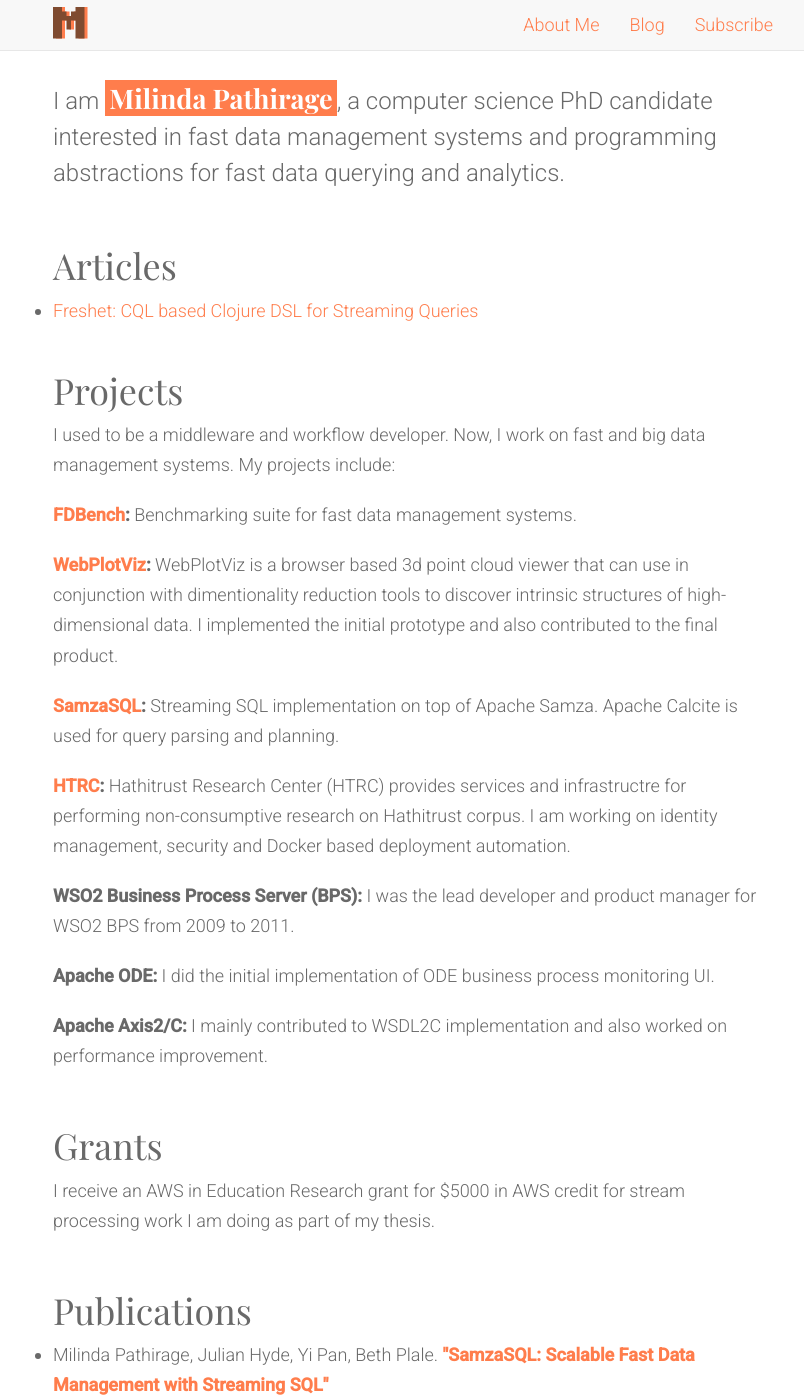
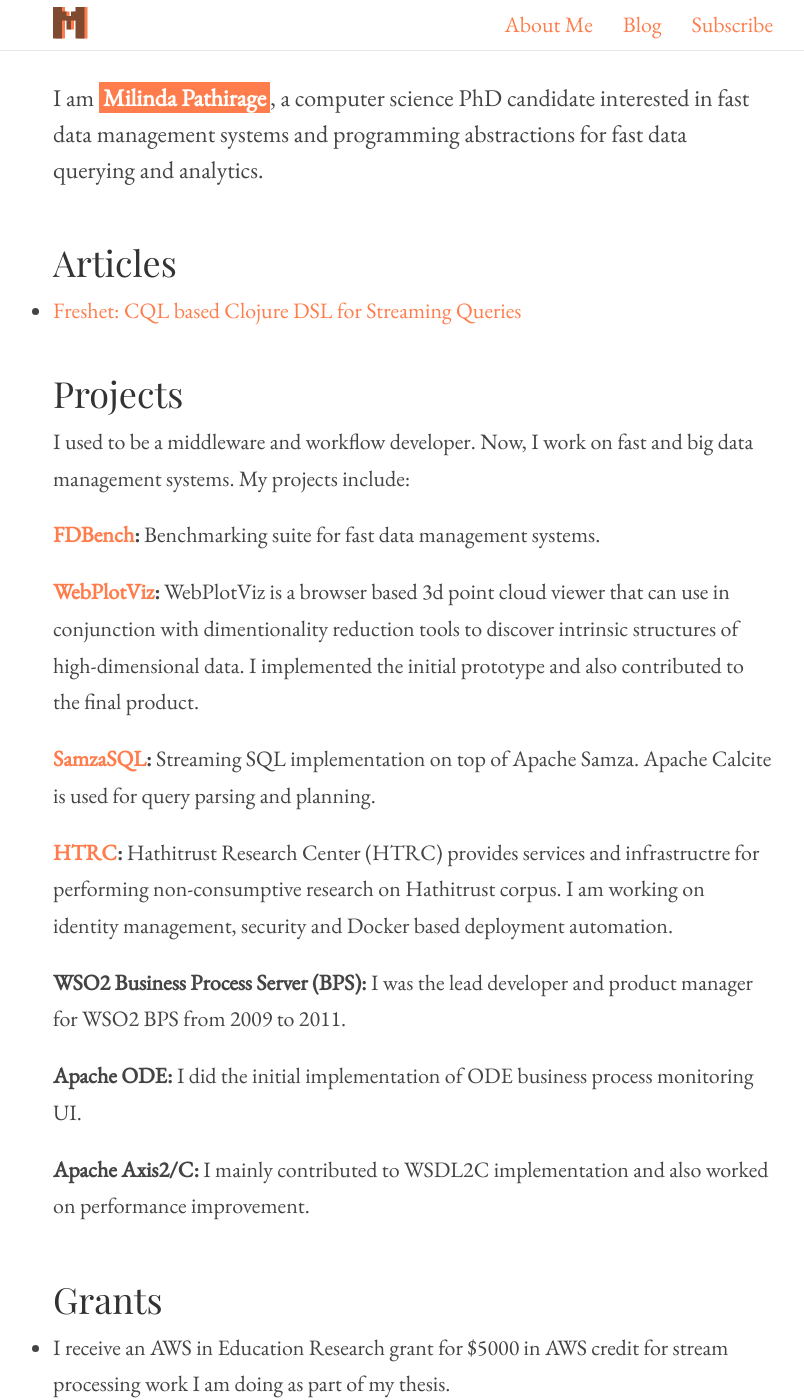
Before and after one commit to milinda/milinda.github.io, a Jekyll site: the page built from index.html, in a window 1280 px wide and 1400 px high. Shown: the whole window, without its empty margins (227-1031 px from the left). Built offline with Jekyll 4.4.1, drawn with Linux system fonts in a browser that asks for light colours; some web fonts are replaced.

Commit message:
changed the body font and styling a bit.

```diff
--- a/_includes/head.html
+++ b/_includes/head.html
@@ -8,8 +8,9 @@
   <link rel="canonical" href="{{ page.url | replace:'index.html','' | prepend: site.baseurl | prepend: site.url }}">
   <link rel="alternate" type="application/rss+xml" title="{{ site.title }}" href="{{ "/feed.xml" | prepend: site.baseurl | prepend: site.url }}">
   <link href='https://fonts.googleapis.com/css?family=Playfair+Display:400,400italic,700,700italic' rel='stylesheet' type='text/css'>
-  <link href='https://fonts.googleapis.com/css?family=Roboto:400,300italic,300,400italic,500,500italic' rel='stylesheet' type='text/css'>
+ <!--  <link href='https://fonts.googleapis.com/css?family=Roboto:400,300italic,300,400italic,500,500italic' rel='stylesheet' type='text/css'> -->
   <link href='https://fonts.googleapis.com/css?family=Press+Start+2P' rel='stylesheet' type='text/css'>
+  <link href="https://fonts.googleapis.com/css?family=EB+Garamond" rel="stylesheet">
   <link rel="stylesheet" href="{{ "/lib/bootstrap/css/bootstrap.min.css" | prepend: site.baseurl }}">
   <link rel="stylesheet" href="{{ "/css/main.css" | prepend: site.baseurl }}">
   <script src="https://cdn.mathjax.org/mathjax/latest/MathJax.js?config=TeX-AMS-MML_HTMLorMML" type="text/javascript"></script>
--- a/_sass/_base.scss
+++ b/_sass/_base.scss
@@ -18,6 +18,7 @@
  */
 h1, h2, h3, h4, h5, h6 {
     font-family: $header-font-family;
+    color: $header-text-color;
 }
 
 ul {
--- a/_sass/_layout.scss
+++ b/_sass/_layout.scss
@@ -47,8 +47,8 @@
     font-weight: $name-font-weight;
     padding-left: 4px;
     padding-right: 4px;
-    font-family: $name-font-family;
-    font-size: $name-font-size;
+    // font-family: $name-font-family;
+    // font-size: $name-font-size;
 }
 .post-header {
     // background: $about-background-color;
@@ -92,3 +92,7 @@
 .post img {
     margin: 1em -100px;
 }
+
+.navbar-default {
+    background-color: #fff;
+}
--- a/css/main.scss
+++ b/css/main.scss
@@ -6,9 +6,9 @@
 
 
 // Our variables
-$base-font-family: 'Roboto', 'Helvetica Neue', sans-serif;
+$base-font-family: 'EB Garamond', 'Roboto', 'Helvetica Neue', sans-serif;
 
-$base-font-size:   18px;
+$base-font-size:   22px;
 $base-font-weight: 300;
 $small-font-size:  $base-font-size * 0.875;
 $base-line-height: 1.67;
@@ -17,7 +17,8 @@
 
 $spacing-unit:     30px;
 
-$text-color:       #696969;
+$text-color:       #444;
+$header-text-color: #333;
 //$text-color:       #030303;
 
 $background-color: #ffffff;
--- a/index.html
+++ b/index.html
@@ -46,7 +46,9 @@
 <div class="container">
   <div class="row">
     <h2>Grants</h2>
-    <p>I receive an AWS in Education Research grant for $5000 in AWS credit for stream processing work I am doing as part of my thesis.</p>
+    <ul>
+      <li>I receive an AWS in Education Research grant for $5000 in AWS credit for stream processing work I am doing as part of my thesis.</li>
+    </ul>
   </div>
 </div>
 </section>
```
